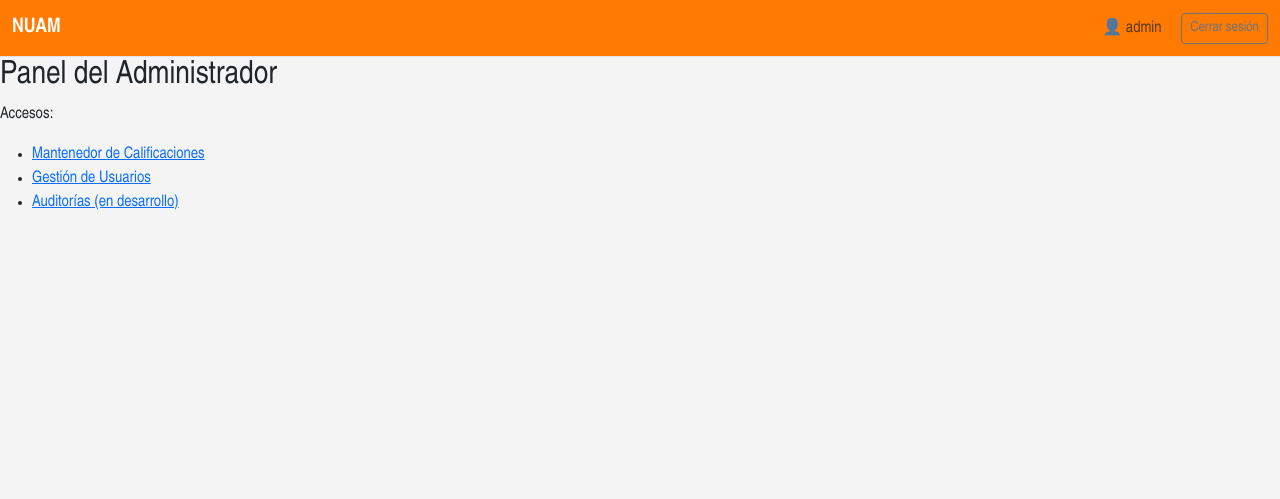
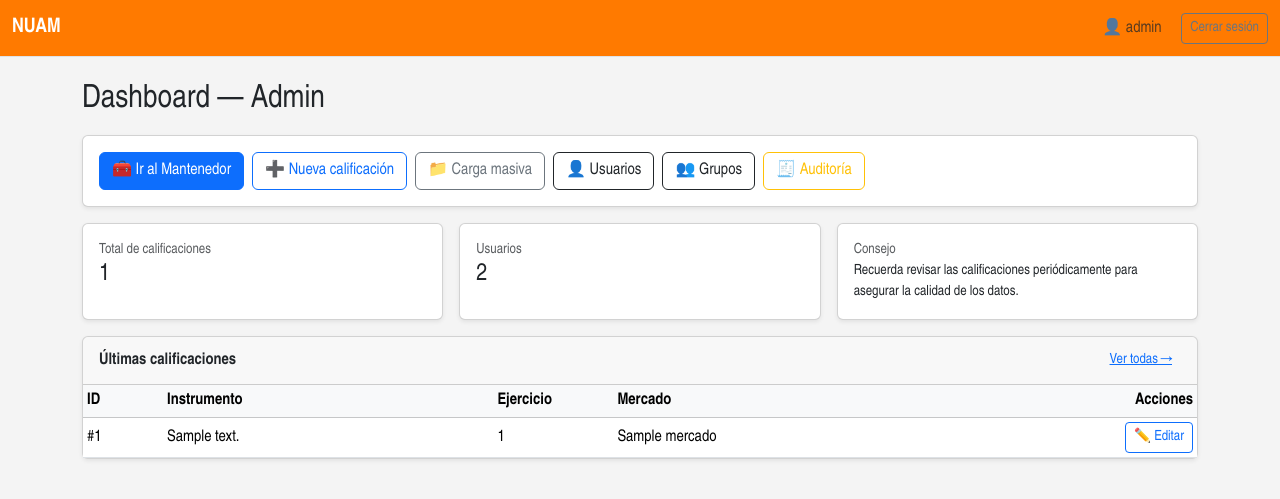
Before and after one commit to IgnacioQz/Projecto-Integrado, a Django app: page /dashboard/ in a window 1280 px wide. Shown: the top 499 px of the page. Run offline with Django 5.2, Linux system fonts and the light colour scheme; a user stored in the database is signed in; data comes from the database, SQL or seed files in the repository; tables that the repository leaves empty hold one stand-in row (values such as "Sample post"); parts of the project's set-up code (start-up, migrations or seed data) failed here and were passed over.

Commit message:
templates oks

```diff
--- a/core/templates/dashboards/admin.html
+++ b/core/templates/dashboards/admin.html
@@ -1,10 +1,108 @@
 {% extends "base.html" %}
+
 {% block main %}
-<h2>Panel del Administrador</h2>
-<p>Accesos:</p>
-<ul>
-  <li><a href="{% url 'main' %}">Mantenedor de Calificaciones</a></li>
-  <li><a href="{% url 'admin:index' %}">Gestión de Usuarios</a></li>
-  <li><a href="#">Auditorías (en desarrollo)</a></li>
-</ul>
+<div class="container py-4">
+  <div class="d-flex justify-content-between align-items-center mb-3">
+    <h2 class="m-0">Dashboard — Admin</h2>
+  </div>
+
+  <!-- Acciones rápidas -->
+  <div class="card shadow-sm mb-3">
+    <div class="card-body d-flex flex-wrap gap-2">
+      <a href="{% url 'main' %}" class="btn btn-primary">🧰 Ir al Mantenedor</a>
+      <a href="{% url 'carga_manual' %}" class="btn btn-outline-primary">➕ Nueva calificación</a>
+      <a href="{% url 'carga_masiva' %}" class="btn btn-outline-secondary">📁 Carga masiva</a>
+
+      <!-- Gestión de usuarios (Django admin por ahora) -->
+      <a href="/admin/auth/user/" class="btn btn-outline-dark">👤 Usuarios</a>
+      <a href="/admin/auth/group/" class="btn btn-outline-dark">👥 Grupos</a>
+
+      <!-- Auditoría (placeholder interno) -->
+      <a href="{% url 'auditoria_list' %}" class="btn btn-outline-warning">🧾 Auditoría</a>
+    </div>
+  </div>
+
+  <!-- Métricas / estado -->
+  <div class="row g-3 mb-3">
+    <div class="col-12 col-md-4">
+      <div class="card shadow-sm h-100">
+        <div class="card-body">
+          <div class="text-muted small">Total de calificaciones</div>
+          <div class="h4 m-0">{{ total_calificaciones|default:"0" }}</div>
+        </div>
+      </div>
+    </div>
+
+    <div class="col-12 col-md-4">
+      <div class="card shadow-sm h-100">
+        <div class="card-body">
+          <div class="text-muted small">Usuarios</div>
+          <div class="h4 m-0">{{ usuarios_total|default:"0" }}</div>
+          {% if usuarios_por_grupo %}
+          <div class="mt-2 small text-muted">
+            <div>Admin: {{ usuarios_por_grupo.Administrador|default:"0" }}</div>
+            <div>Corredor: {{ usuarios_por_grupo.Corredor|default:"0" }}</div>
+            <div>Analista: {{ usuarios_por_grupo.AnalistaTributario|default:"0" }}</div>
+          </div>
+          {% endif %}
+        </div>
+      </div>
+    </div>
+
+    <div class="col-12 col-md-4">
+      <div class="card shadow-sm h-100">
+        <div class="card-body">
+          <div class="text-muted small">Consejo</div>
+          <div class="small">
+            Recuerda revisar las calificaciones periódicamente para asegurar la calidad de los datos.
+          </div>
+        </div>
+      </div>
+    </div>
+  </div>
+
+  <!-- Últimas calificaciones -->
+  <div class="card shadow-sm">
+    <div class="card-header py-2 d-flex justify-content-between align-items-center">
+      <strong>Últimas calificaciones</strong>
+      <a href="{% url 'main' %}" class="btn btn-link btn-sm">Ver todas →</a>
+    </div>
+    <div class="card-body p-0">
+      <div class="table-responsive">
+        <table class="table table-sm table-hover m-0 align-middle">
+          <thead class="table-light">
+            <tr>
+              <th style="width: 80px;">ID</th>
+              <th>Instrumento</th>
+              <th style="width: 120px;">Ejercicio</th>
+              <th>Mercado</th>
+              <th style="width: 160px;" class="text-end">Acciones</th>
+            </tr>
+          </thead>
+          <tbody>
+            {% for it in ultimas_calificaciones %}
+              <tr>
+                <td>#{{ it.pk }}</td>
+                <td>{{ it.instrumento_text }}</td>
+                <td>{{ it.ejercicio }}</td>
+                <td>{{ it.mercado }}</td>
+                <td class="text-end">
+                  <a href="{% url 'calificacion_edit' it.pk %}" class="btn btn-outline-primary btn-sm">✏️ Editar</a>
+                  <!-- La eliminación masiva está disponible en el mantenedor -->
+                </td>
+              </tr>
+            {% empty %}
+              <tr>
+                <td colspan="5" class="text-center text-muted py-3">
+                  No hay calificaciones aún. Crea la primera desde
+                  <a href="{% url 'carga_manual' %}">“Nueva calificación”</a>.
+                </td>
+              </tr>
+            {% endfor %}
+          </tbody>
+        </table>
+      </div>
+    </div>
+  </div>
+</div>
 {% endblock %}
--- a/core/urls.py
+++ b/core/urls.py
@@ -34,4 +34,9 @@ urlpatterns = [
     # Carga masiva
     # ==========================================================================
     path("carga-masiva/", views.carga_masiva_view, name="carga_masiva"),
+
+    # ==========================================================================
+    # Auditoría (placeholder)
+    # ==========================================================================
+    path('auditoria/', views.auditoria_list, name='auditoria_list'),
 ]
--- a/core/views.py
+++ b/core/views.py
@@ -6,6 +6,8 @@ from decimal import Decimal, ROUND_HALF_UP
 from django.contrib import messages
 from django.contrib.auth import authenticate, login, logout
 from django.contrib.auth.decorators import login_required, permission_required
+from django.contrib.auth.models import User, Group
+from django.db import transaction
 from django.shortcuts import render, redirect, get_object_or_404
 
 from .models import (
@@ -114,13 +116,52 @@ def dashboard(request):
     """
     user = request.user
     if user.is_superuser or _in_group(user, "Administrador"):
-        ctx = {
-            "total_calificaciones": TblCalificacion.objects.count(),
-            "ultimas_calificaciones": TblCalificacion.objects.order_by("-fecha_creacion")[:5],
+         # Métricas básicas
+        total_calificaciones = TblCalificacion.objects.count()
+        ultimas = TblCalificacion.objects.order_by("-fecha_creacion")[:5]
+
+        # Métricas de usuarios (para tarjetas)
+        usuarios_total = User.objects.count()
+        try:
+            g_admin = Group.objects.get(name="Administrador")
+            g_cor = Group.objects.get(name="Corredor")
+            g_ana = Group.objects.get(name="AnalistaTributario")
+            usuarios_por_grupo = {
+                "Administrador": g_admin.user_set.count(),
+                "Corredor": g_cor.user_set.count(),
+                "AnalistaTributario": g_ana.user_set.count(),
+            }
+        except Group.DoesNotExist:
+            usuarios_por_grupo = {}
+
+        context = {
+            "total_calificaciones": total_calificaciones,
+            "ultimas_calificaciones": ultimas,
+            "usuarios_total": usuarios_total,
+            "usuarios_por_grupo": usuarios_por_grupo,
+            "es_admin": True,  # flag para template
         }
-        return render(request, "dashboards/admin.html", ctx)
+        return render(request, "dashboards/admin.html", context)
     return redirect("main")
 
+@login_required(login_url="login")
+def auditoria_list(request):
+    """
+    Placeholder de Auditoría (visible solo para Admin/superusuario).
+    Cuando tengas el modelo de auditoría, cámbialo por un ListView real.
+    """
+    user = request.user
+    if not (user.is_superuser or user.groups.filter(name="Administrador").exists()):
+        messages.error(request, "No tienes permisos para ver Auditoría.")
+        return redirect("main")
+
+    # TODO: Reemplazar con consulta real cuando exista el modelo AuditLog
+    auditorias = []  # lista vacía por ahora
+
+    return render(request, "auditoria/lista_log.html", {
+        "auditorias": auditorias,
+        "es_admin": True,
+    })
 
 # =============================================================================
 # AUTENTICACIÓN
```
Also changed, not shown: core/templates/auditoria/lista_log.html (added, +21 -0 lines).
